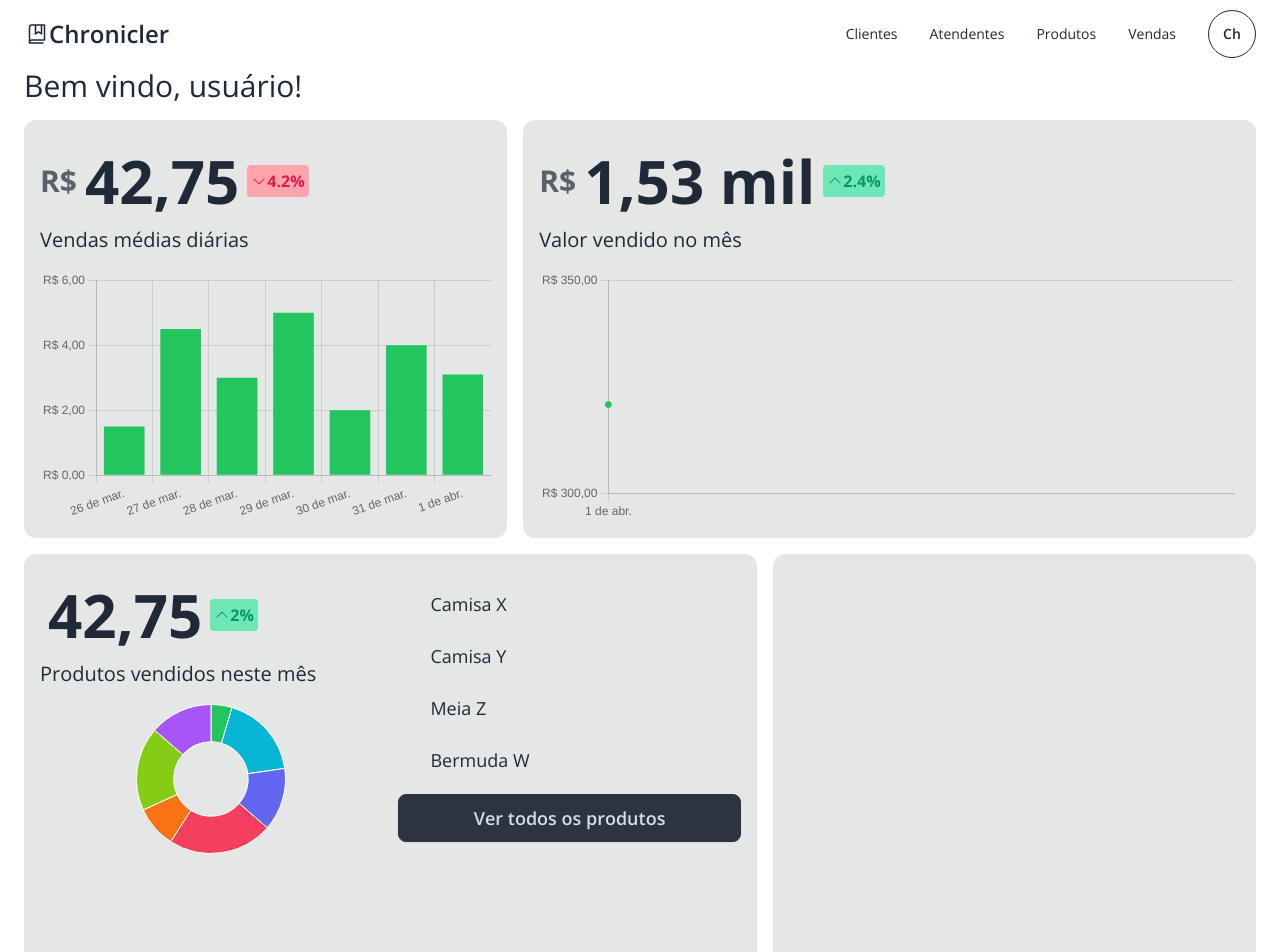
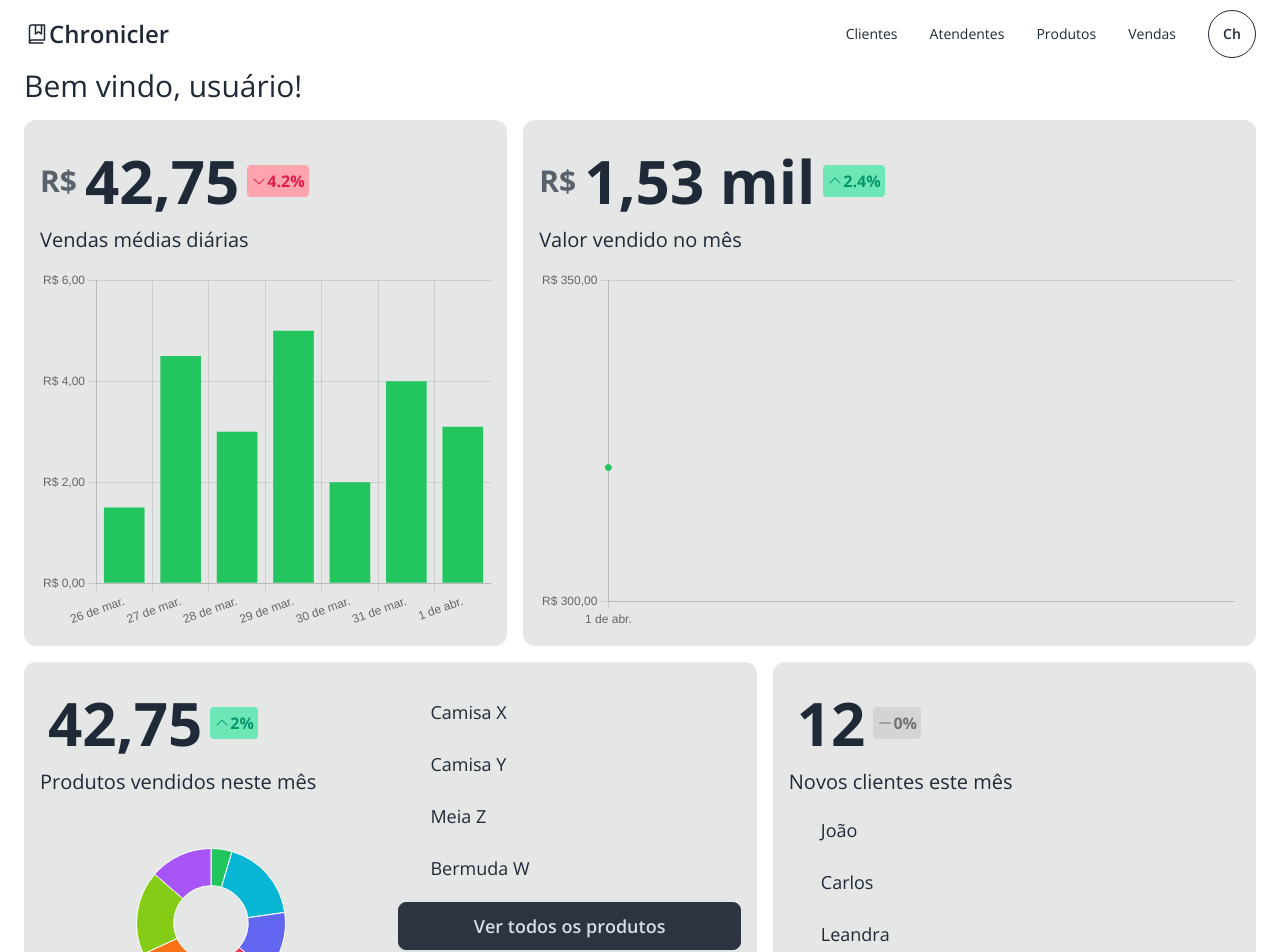
Before and after one commit to chronicler-org/web, a Next.js app: page /dashboard in a window 1280 px wide. Shown: the top 952 px of the page. Built offline with nearby package versions, Linux system fonts and the light colour scheme.

Commit message:
feat(app): add Customers this Month metric

```diff
--- a/src/app/(routes)/(private)/dashboard/page.tsx
+++ b/src/app/(routes)/(private)/dashboard/page.tsx
@@ -1,6 +1,7 @@
 'use client';
 
 import AverageDailySales from '@/app/components/average-daily-sales';
+import CustomersThisMonth from '@/app/components/customers-this-month';
 import OrdersThisMonth from '@/app/components/orders-this-month';
 import SalesThisMonth from '@/app/components/sales-this-month';
 
@@ -12,7 +13,7 @@ const Page = () => {
         <AverageDailySales className='lg:col-span-2' />
         <SalesThisMonth className='lg:col-span-3' />
         <OrdersThisMonth className='lg:col-span-3' />
-        <div className='lg:col-span-2' />
+        <CustomersThisMonth className='lg:col-span-2' />
       </section>
     </>
   );
```
